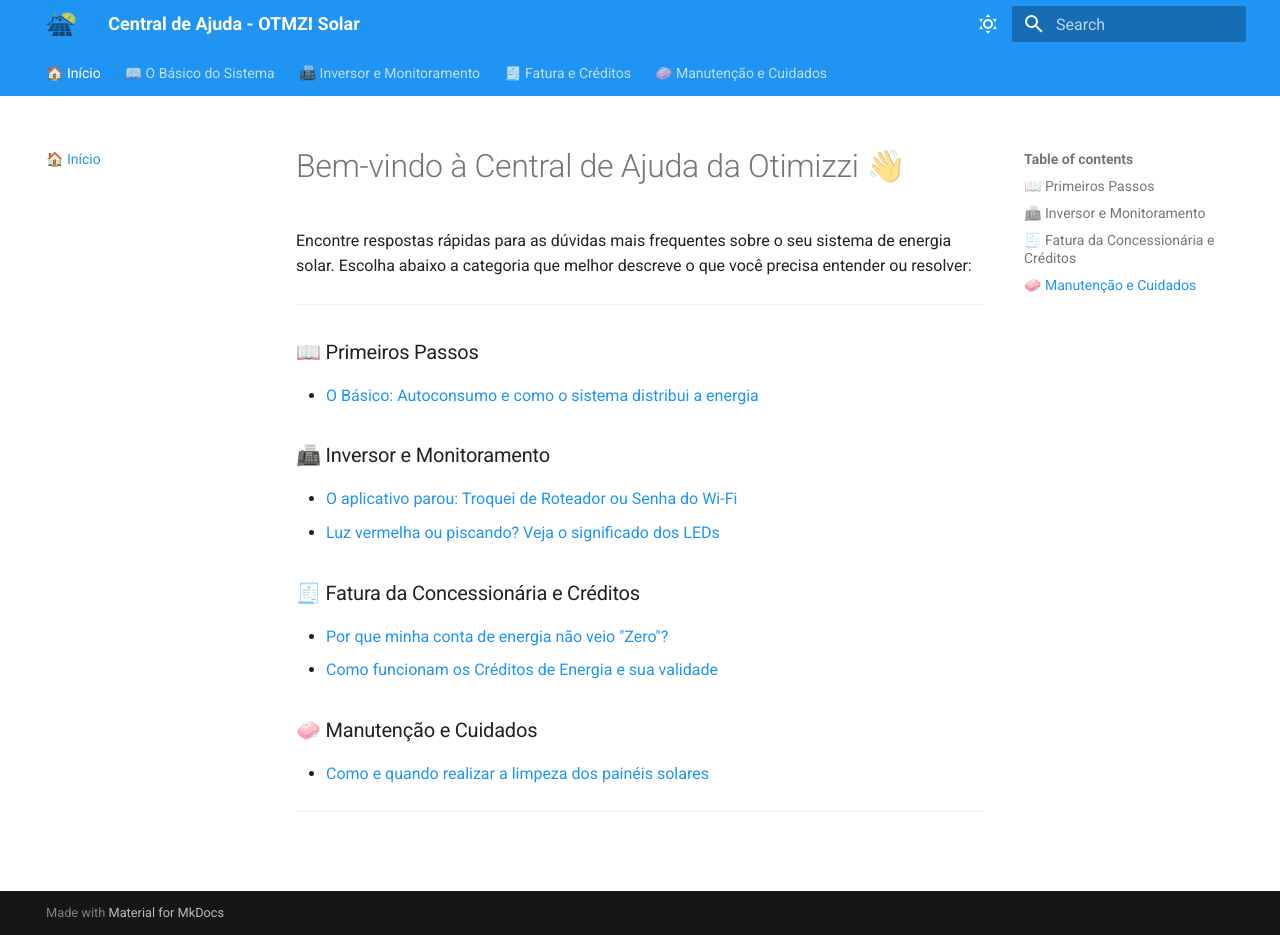
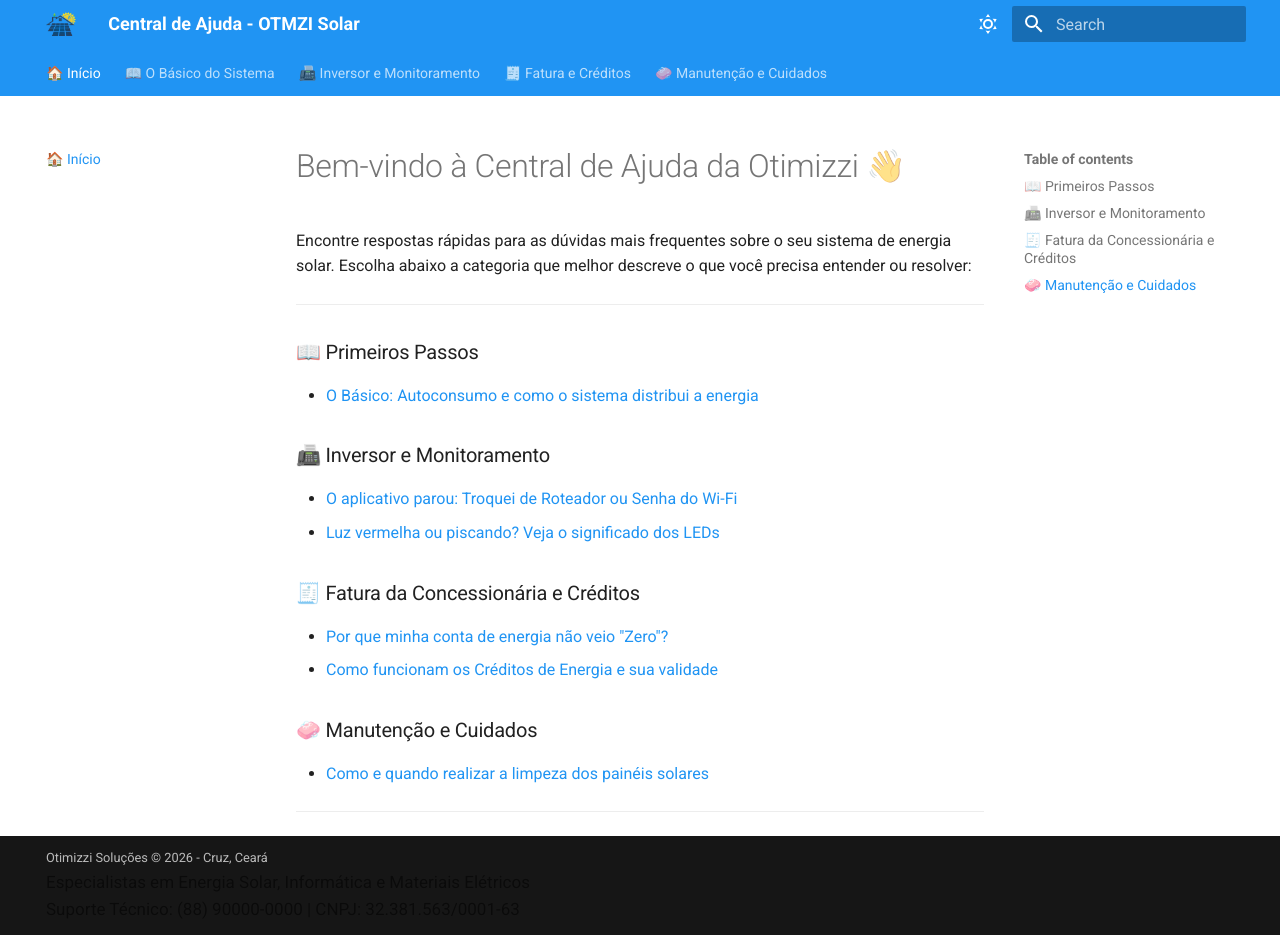
Before and after one commit to alexandrealbano/OTMZI_FAQ_Solar, an MkDocs documentation site: the page built from docs/index.md, in a window 1280 px wide and 935 px high. Built offline with MkDocs 1.6.1 and Material for MkDocs 9.7.7, drawn with Linux system fonts in a browser that asks for light colours.

Commit message:
design: customiza rodape com dados da otimizzi e remove creditos mkdocs

```diff
--- a/mkdocs.yml
+++ b/mkdocs.yml
@@ -1,8 +1,10 @@
 site_name: Central de Ajuda - OTMZI Solar
 site_url: https://faqsolar.otmzi.com
+copyright: Otimizzi Soluções © 2026 - Cruz, Ceará  # <-- Adicione isso solto na raiz
 
 theme:
   name: material
+  custom_dir: overrides
   logo: assets/logo.png
   favicon: assets/favicon.png
   palette:
--- /dev/null
+++ b/overrides/partials/copyright.html
@@ -0,0 +1,13 @@
+<div class="md-copyright">
+  {% if config.copyright %}
+    <div class="md-copyright__highlight">
+      {{ config.copyright }}
+    </div>
+  {% endif %}
+
+  <!-- Aqui entram os dados adicionais da Otimizzi -->
+  <span style="font-size: 0.85rem; color: var(--md-default-fg-color--light);">
+    Especialistas em Energia Solar, Informática e Materiais Elétricos<br>
+    Suporte Técnico: (88) 90000-0000 | CNPJ: 32.381.563/0001-63
+  </span>
+</div>
```
